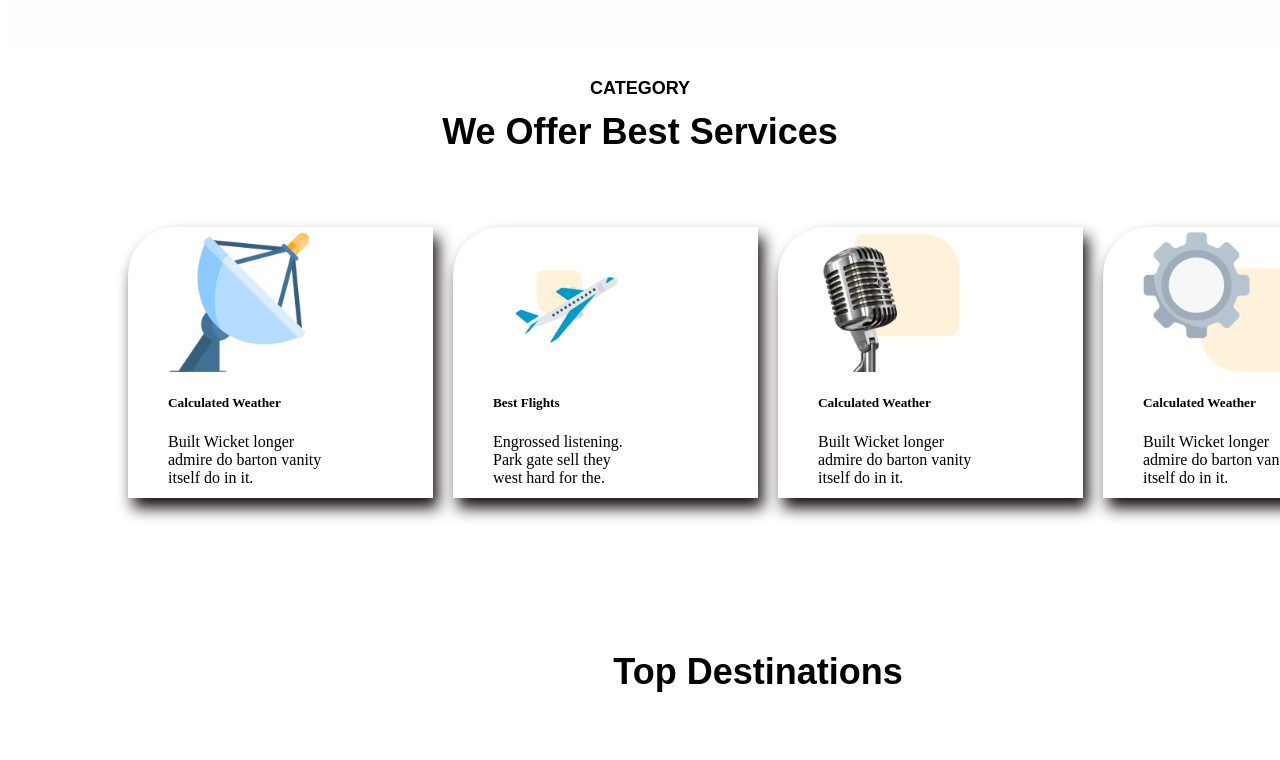
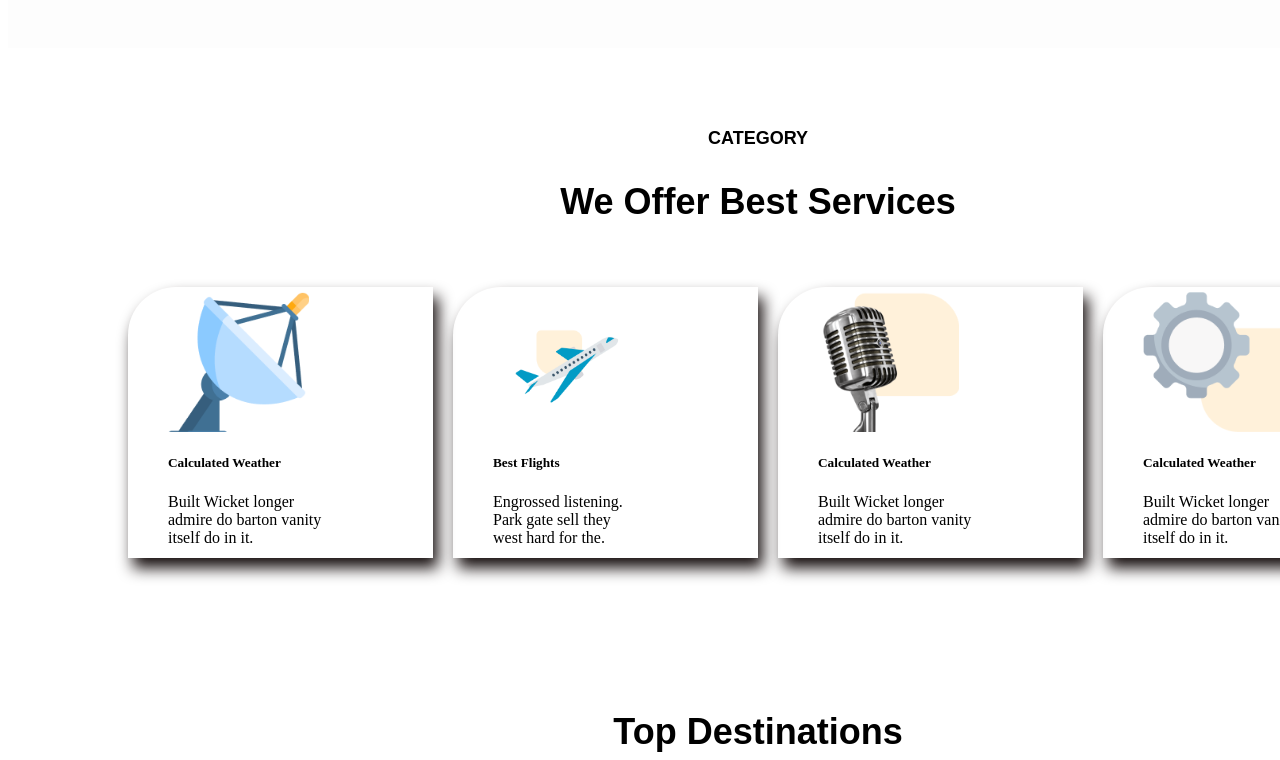
Before and after one commit to khanshahbaz01/UI-CHALLENGE_SHAHBAZ, a plain HTML site: page index.html in a window 1280 px wide. Shown: the part 1010-1770 px from the top of the page. Drawn offline with Linux system fonts and the light colour scheme.

Commit message:
just added some css property

```diff
--- a/style.css
+++ b/style.css
@@ -177,21 +177,28 @@
 }
 
 .service {
+   width: 1300px;
    display: flex;
    align-items: center;
    justify-content: center;
    font-family: Arial, Helvetica, sans-serif;
    font-size: large;
+   top: 10px;
+   position: relative;
+   margin-left: 100px;
 }
 
 .Best {
 
+   width: 1300px;
    display: flex;
    align-items: center;
    justify-content: center;
    font-family: Arial, Helvetica, sans-serif;
    font-size: large;
-   margin-bottom: -30px;
+   top: 50px;
+   position: relative;
+   margin-left: 100px;
 }
 
 /**content section**/
```
